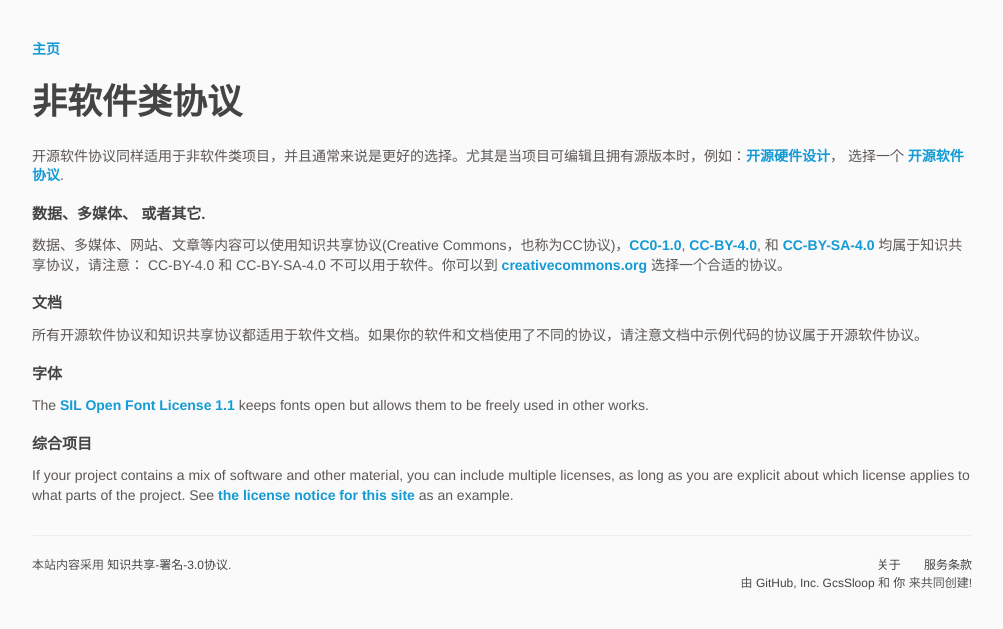
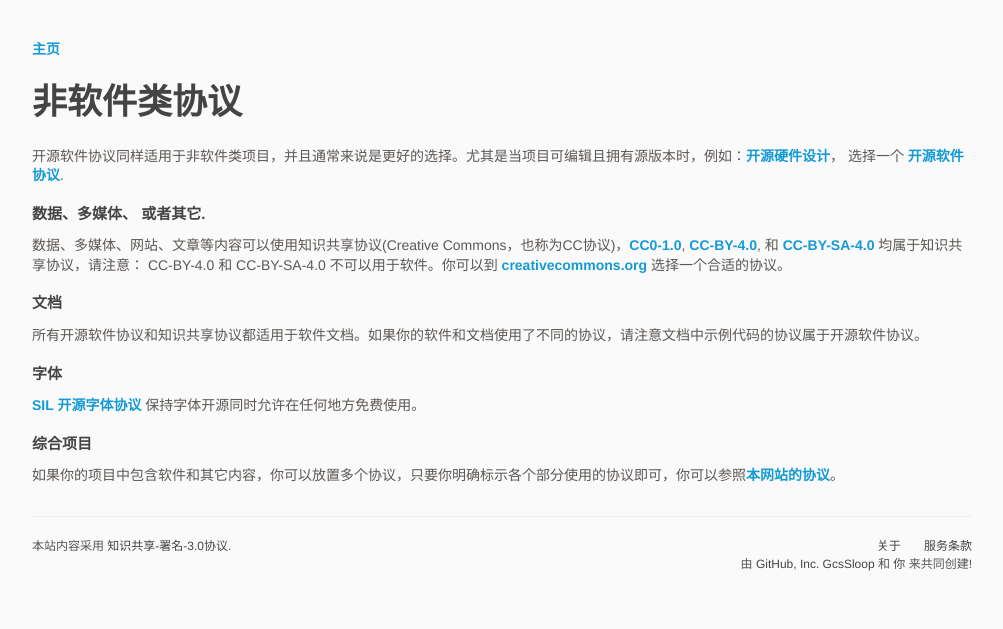
Before and after one commit to ChooseLicense/ChooseLicense.github.io, a Jekyll site: the page built from non-software.md, in a window 1280 px wide. Shown: the top 629 px of the page, without its empty margins (138-1141 px from the left). Built offline with Jekyll 4.4.1, drawn with Linux system fonts in a browser that asks for light colours; some web fonts are replaced.

Commit message:
非软件类协议汉化

```diff
--- a/non-software.md
+++ b/non-software.md
@@ -16,8 +16,8 @@ permalink: /non-software/
 
 ### 字体
 
-The [SIL Open Font License 1.1](/licenses/ofl-1.1/) keeps fonts open but allows them to be freely used in other works.
+[SIL 开源字体协议](/licenses/ofl-1.1/) 保持字体开源同时允许在任何地方免费使用。
 
 ### 综合项目
 
-If your project contains a mix of software and other material, you can include multiple licenses, as long as you are explicit about which license applies to what parts of the project.  See [the license notice for this site](https://github.com/github/choosealicense.com#license) as an example.
+如果你的项目中包含软件和其它内容，你可以放置多个协议，只要你明确标示各个部分使用的协议即可，你可以参照[本网站的协议](https://github.com/ChooseLicense/ChooseLicense.github.io/#license)。
```
Also changed, not shown: 1 other file.
